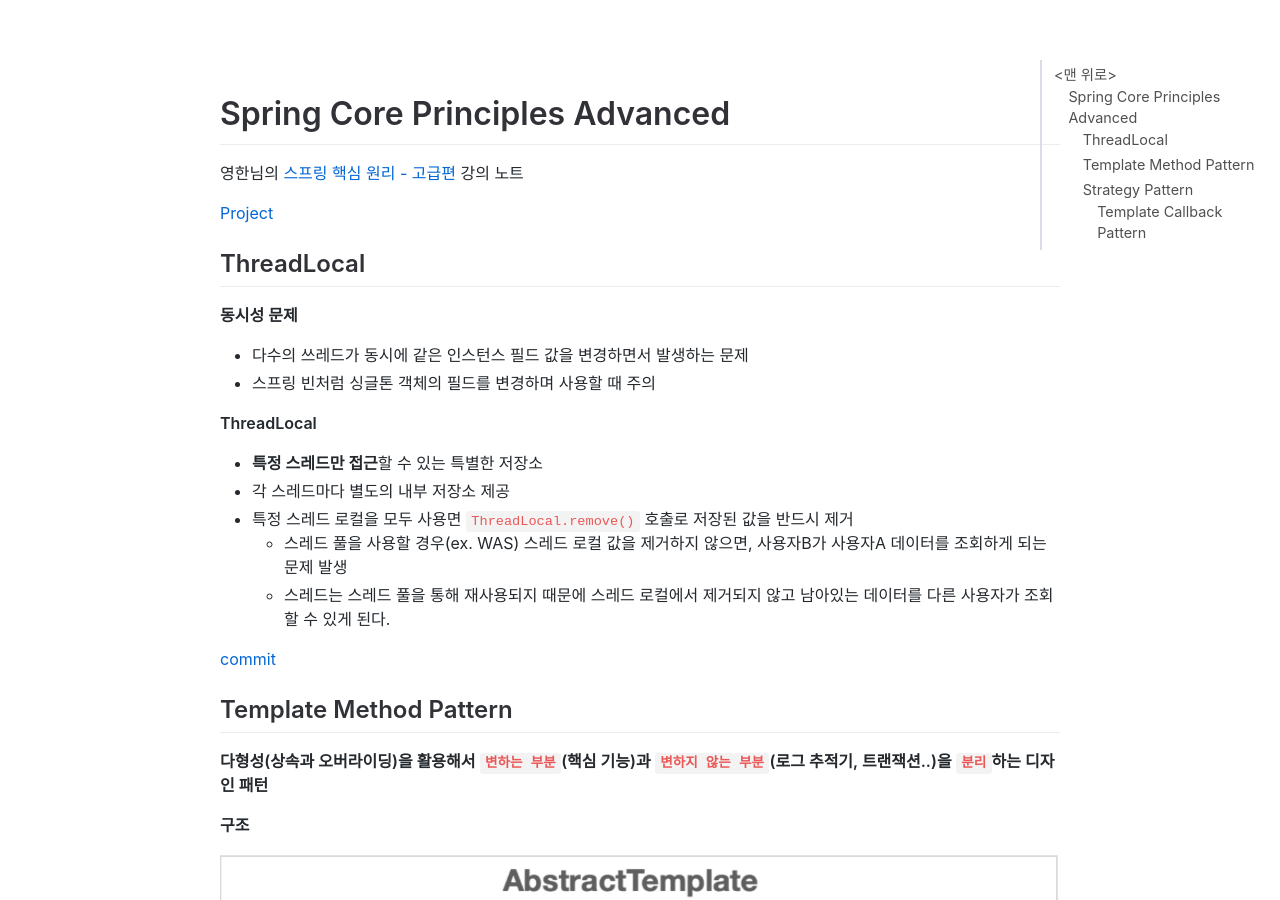
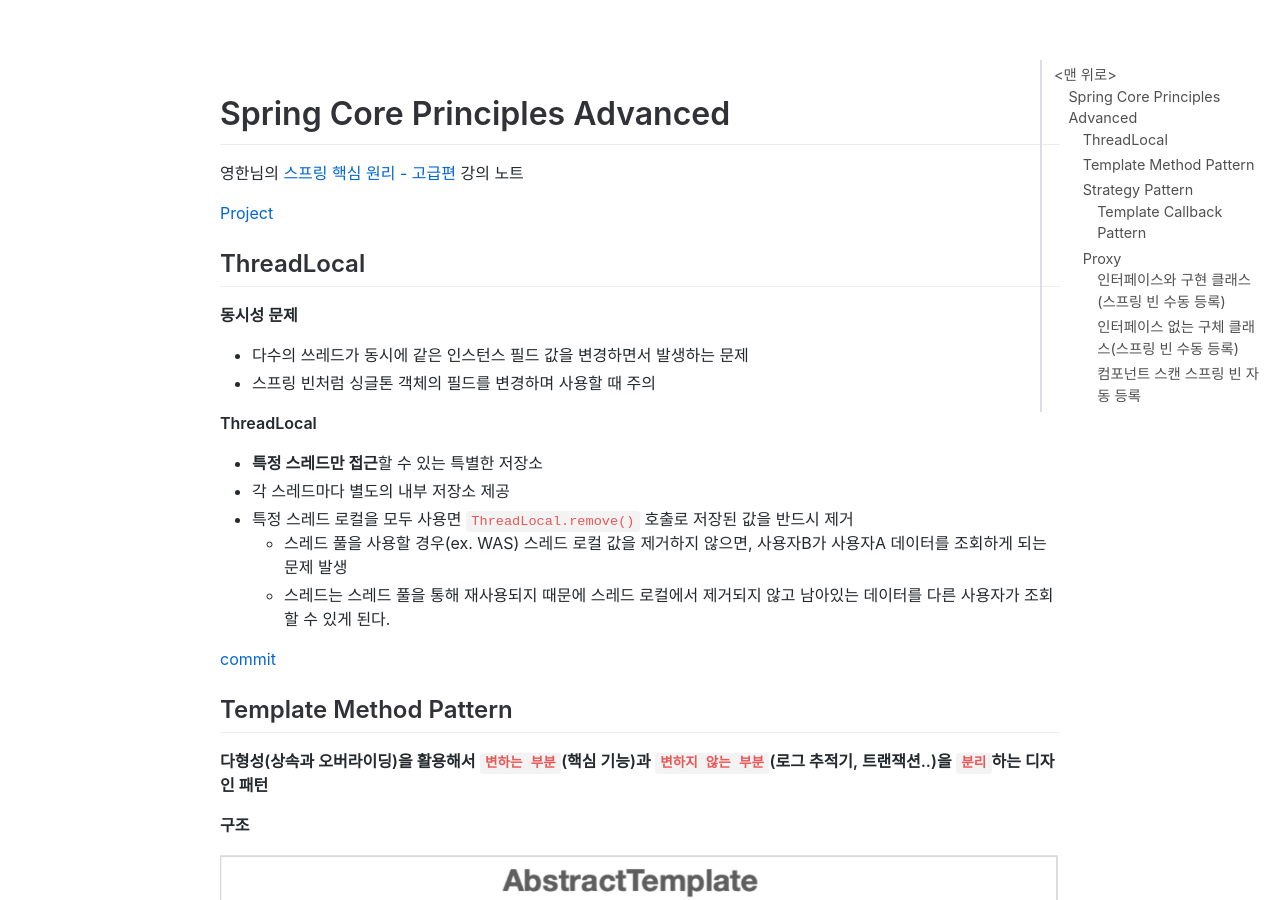
Before and after one commit to jihunparkme/jihunparkme.github.io, a Jekyll site: the page built from _posts/2022-11-20-Spring-Core-Principles-Advanced.md, in a window 1280 px wide and 900 px high, scrolled down 586 px. Built offline with Jekyll 4.4.1, drawn with Linux system fonts in a browser that asks for light colours; nearby versions of some CDN libraries; comment, search, counter and statistics services are not loaded; some of the changed text lies outside the part shown.

Commit message:
add: proxy title

```diff
--- a/_posts/2022-11-20-Spring-Core-Principles-Advanced.md
+++ b/_posts/2022-11-20-Spring-Core-Principles-Advanced.md
@@ -159,7 +159,13 @@ Example
 적용
 - [commit](https://github.com/jihunparkme/Inflearn-Spring-Core-Principles-Advanced/commit/205afaf5f93c7702a377484af3345ad4c5880db8)
 
+## Proxy
 
+### 인터페이스와 구현 클래스(스프링 빈 수동 등록)
+
+### 인터페이스 없는 구체 클래스(스프링 빈 수동 등록)
+
+### 컴포넌트 스캔 스프링 빈 자동 등록
 
 
 
```
